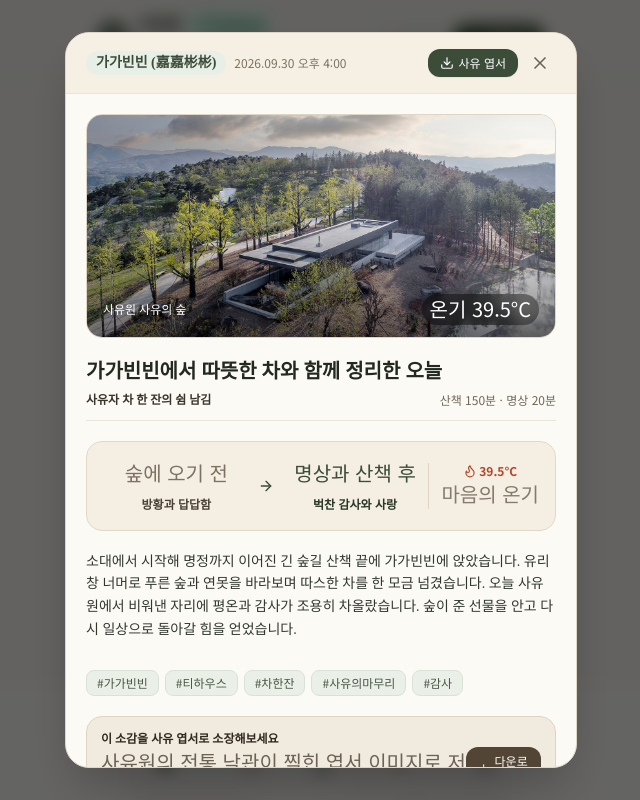
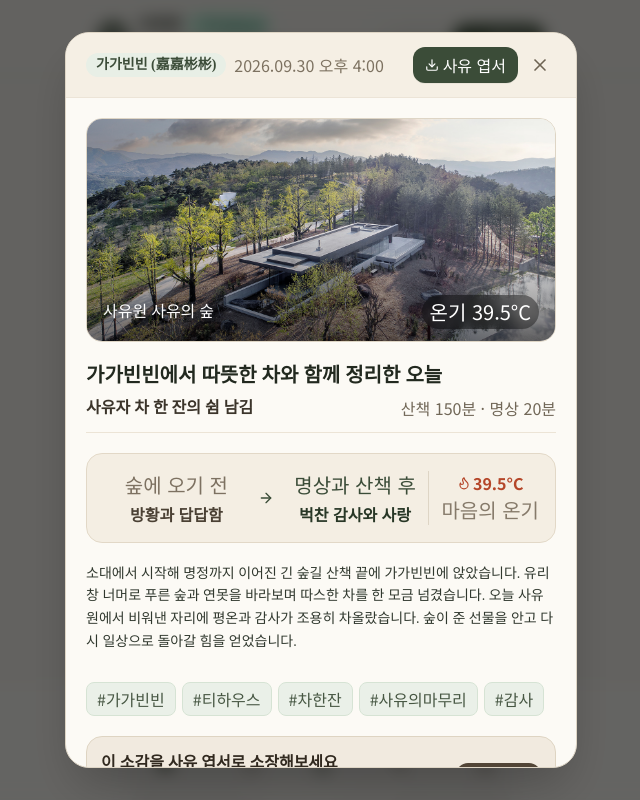
Before and after one commit to educomdoc/Impression, a React (Vite) app: page / in a window 1280 px wide. Both pictures are taken after a click on the element 640 px from the left and 813 px from the top of the page. Shown: the part 413-1213 px from the top of the page, without its empty margins (319-959 px from the left). Built offline with nearby package versions, Linux system fonts and the light colour scheme; no server answers; the database is empty; a web font is replaced by a local one.

Commit message:
Increase font sizes for various elements in modal

```diff
--- a/src/components/ImpressionDetailModal.tsx
+++ b/src/components/ImpressionDetailModal.tsx
@@ -71,7 +71,7 @@ export const ImpressionDetailModal: React.FC<ImpressionDetailModalProps> = ({
             <span className="font-serif-kr font-bold text-sm text-[#3b4c38] px-2.5 py-0.5 rounded-full bg-[#e8efe6]">
               {impression.spaceName}
             </span>
-            <span className="text-xs text-[#7d7261]">
+            <span className="text-base text-[#7d7261]">
               {impression.date} {impression.timeString || ''}
             </span>
           </div>
@@ -80,7 +80,7 @@ export const ImpressionDetailModal: React.FC<ImpressionDetailModalProps> = ({
             <button
               onClick={handleDownloadPostcard}
               disabled={isGeneratingPostcard}
-              className="flex items-center gap-1 px-3 py-1.5 rounded-xl bg-[#3b4c38] text-white text-xs font-medium hover:bg-[#30402d] transition-all shadow-2xs"
+              className="flex items-center gap-1 px-3 py-1.5 rounded-xl bg-[#3b4c38] text-white text-base font-medium hover:bg-[#30402d] transition-all shadow-2xs"
               title="사유 엽서 다운로드"
             >
               {downloadSuccess ? (
@@ -115,7 +115,7 @@ export const ImpressionDetailModal: React.FC<ImpressionDetailModalProps> = ({
                 className="w-full h-full object-cover"
               />
               <div className="absolute inset-0 bg-gradient-to-t from-black/50 via-transparent to-transparent" />
-              <div className="absolute bottom-3 left-4 right-4 flex items-center justify-between text-white text-xs">
+              <div className="absolute bottom-3 left-4 right-4 flex items-center justify-between text-white text-base">
                 <span className="font-serif-kr drop-shadow-sm">사유원 사유의 숲</span>
                 <span className="px-2 py-0.5 rounded-full bg-black/40 backdrop-blur-xs text-[20px]">
                   온기 {impression.mindTemperature.toFixed(1)}°C
@@ -129,7 +129,7 @@ export const ImpressionDetailModal: React.FC<ImpressionDetailModalProps> = ({
             <h2 className="font-serif-kr font-bold text-xl text-[#22291f] leading-snug">
               {impression.title}
             </h2>
-            <div className="flex items-center justify-between text-xs text-[#716757] mt-1.5 pb-3 border-b border-[#ece4d6]">
+            <div className="flex items-center justify-between text-base text-[#716757] mt-1.5 pb-3 border-b border-[#ece4d6]">
               <span className="font-serif-kr font-semibold text-[#3b342a]">
                 사유자 {impression.authorName} 남김
               </span>
@@ -143,15 +143,15 @@ export const ImpressionDetailModal: React.FC<ImpressionDetailModalProps> = ({
           <div className="p-4 rounded-2xl bg-[#f2ecdf]/80 border border-[#e2d8c7] flex items-center justify-between">
             <div className="flex-1 text-center pr-2">
               <span className="block text-[20px] text-[#7d7161] font-medium mb-0.5">숲에 오기 전</span>
-              <span className="font-bold text-xs text-[#4b4134]">{impression.emotionBefore}</span>
+              <span className="font-bold text-base text-[#4b4134]">{impression.emotionBefore}</span>
             </div>
             <ArrowRight className="w-4 h-4 text-[#3b4c38] flex-shrink-0" />
             <div className="flex-1 text-center pl-2">
               <span className="block text-[20px] text-[#3b4c38] font-medium mb-0.5">명상과 산책 후</span>
-              <span className="font-bold text-xs text-[#283726]">{impression.emotionAfter}</span>
+              <span className="font-bold text-base text-[#283726]">{impression.emotionAfter}</span>
             </div>
             <div className="pl-3 border-l border-[#ded5c5] flex flex-col items-center">
-              <span className="flex items-center gap-0.5 text-[#b54629] font-bold text-xs">
+              <span className="flex items-center gap-0.5 text-[#b54629] font-bold text-base">
                 <Flame className="w-3.5 h-3.5" />
                 {impression.mindTemperature.toFixed(1)}°C
               </span>
@@ -172,7 +172,7 @@ export const ImpressionDetailModal: React.FC<ImpressionDetailModalProps> = ({
               {impression.tags.map((tag, idx) => (
                 <span
                   key={idx}
-                  className="text-xs text-[#475743] bg-[#eaf0e8] px-2.5 py-1 rounded-lg border border-[#d6e3d4]"
+                  className="text-base text-[#475743] bg-[#eaf0e8] px-2.5 py-1 rounded-lg border border-[#d6e3d4]"
                 >
                   #{tag}
                 </span>
@@ -183,7 +183,7 @@ export const ImpressionDetailModal: React.FC<ImpressionDetailModalProps> = ({
           {/* Postcard callout banner */}
           <div className="p-3.5 rounded-2xl bg-[#eee7da]/80 border border-[#ded4c2] flex items-center justify-between">
             <div>
-              <div className="font-serif-kr font-bold text-xs text-[#31291f]">
+              <div className="font-serif-kr font-bold text-base text-[#31291f]">
                 이 소감을 사유 엽서로 소장해보세요
               </div>
               <div className="text-[20px] text-[#6d6353]">
@@ -193,7 +193,7 @@ export const ImpressionDetailModal: React.FC<ImpressionDetailModalProps> = ({
             <button
               onClick={handleDownloadPostcard}
               disabled={isGeneratingPostcard}
-              className="px-3 py-1.5 rounded-xl bg-[#524536] text-white text-xs font-medium hover:bg-[#43382b] flex items-center gap-1 shadow-2xs"
+              className="px-3 py-1.5 rounded-xl bg-[#524536] text-white text-base font-medium hover:bg-[#43382b] flex items-center gap-1 shadow-2xs"
             >
               <Download className="w-3.5 h-3.5" />
               <span>다운로드</span>
@@ -202,13 +202,13 @@ export const ImpressionDetailModal: React.FC<ImpressionDetailModalProps> = ({
 
           {/* Resonance / Like row */}
           <div className="flex items-center justify-between pt-3 border-t border-[#ece4d6]">
-            <span className="text-xs text-[#6e6353] font-medium flex items-center gap-1">
+            <span className="text-base text-[#6e6353] font-medium flex items-center gap-1">
               <Sparkles className="w-3.5 h-3.5 text-[#8a5b35]" />
               이 사유에 공감과 온기 보내기
             </span>
             <button
               onClick={(e) => onToggleLike(impression.id, e)}
-              className={`flex items-center gap-1.5 px-4 py-2 rounded-full text-xs font-bold transition-all ${
+              className={`flex items-center gap-1.5 px-4 py-2 rounded-full text-base font-bold transition-all ${
                 impression.isLikedByMe
                   ? 'bg-rose-100 text-rose-700 ring-2 ring-rose-400'
                   : 'bg-[#eee7da] text-[#53493d] hover:bg-[#e4dcce]'
@@ -239,14 +239,14 @@ export const ImpressionDetailModal: React.FC<ImpressionDetailModalProps> = ({
                   value={commentAuthor}
                   onChange={(e) => setCommentAuthor(e.target.value)}
                   maxLength={15}
-                  className="w-28 px-3 py-2 rounded-xl bg-white border border-[#ded5c5] text-xs text-[#2b3529]"
+                  className="w-28 px-3 py-2 rounded-xl bg-white border border-[#ded5c5] text-base text-[#2b3529]"
                 />
                 <input
                   type="text"
                   placeholder="따뜻한 사유의 한 줄을 남겨주세요..."
                   value={commentText}
                   onChange={(e) => setCommentText(e.target.value)}
-                  className="flex-1 px-3 py-2 rounded-xl bg-white border border-[#ded5c5] text-xs text-[#2b3529]"
+                  className="flex-1 px-3 py-2 rounded-xl bg-white border border-[#ded5c5] text-base text-[#2b3529]"
                 />
                 <button
                   type="submit"
@@ -264,7 +264,7 @@ export const ImpressionDetailModal: React.FC<ImpressionDetailModalProps> = ({
                 impression.comments.map((c) => (
                   <div
                     key={c.id}
-                    className="p-3 rounded-2xl bg-white/70 border border-[#e5dcce] text-xs space-y-1"
+                    className="p-3 rounded-2xl bg-white/70 border border-[#e5dcce] text-base space-y-1"
                   >
                     <div className="flex items-center justify-between text-[#7d7161]">
                       <span className="font-serif-kr font-bold text-[#353e32]">{c.author}</span>
@@ -274,7 +274,7 @@ export const ImpressionDetailModal: React.FC<ImpressionDetailModalProps> = ({
                   </div>
                 ))
               ) : (
-                <div className="text-center py-4 text-xs text-[#8c8171] font-serif-kr bg-[#f7f2e8] rounded-2xl">
+                <div className="text-center py-4 text-base text-[#8c8171] font-serif-kr bg-[#f7f2e8] rounded-2xl">
                   아직 남겨진 이야기가 없습니다. 첫 번째 온기를 전해보세요.
                 </div>
               )}
```
